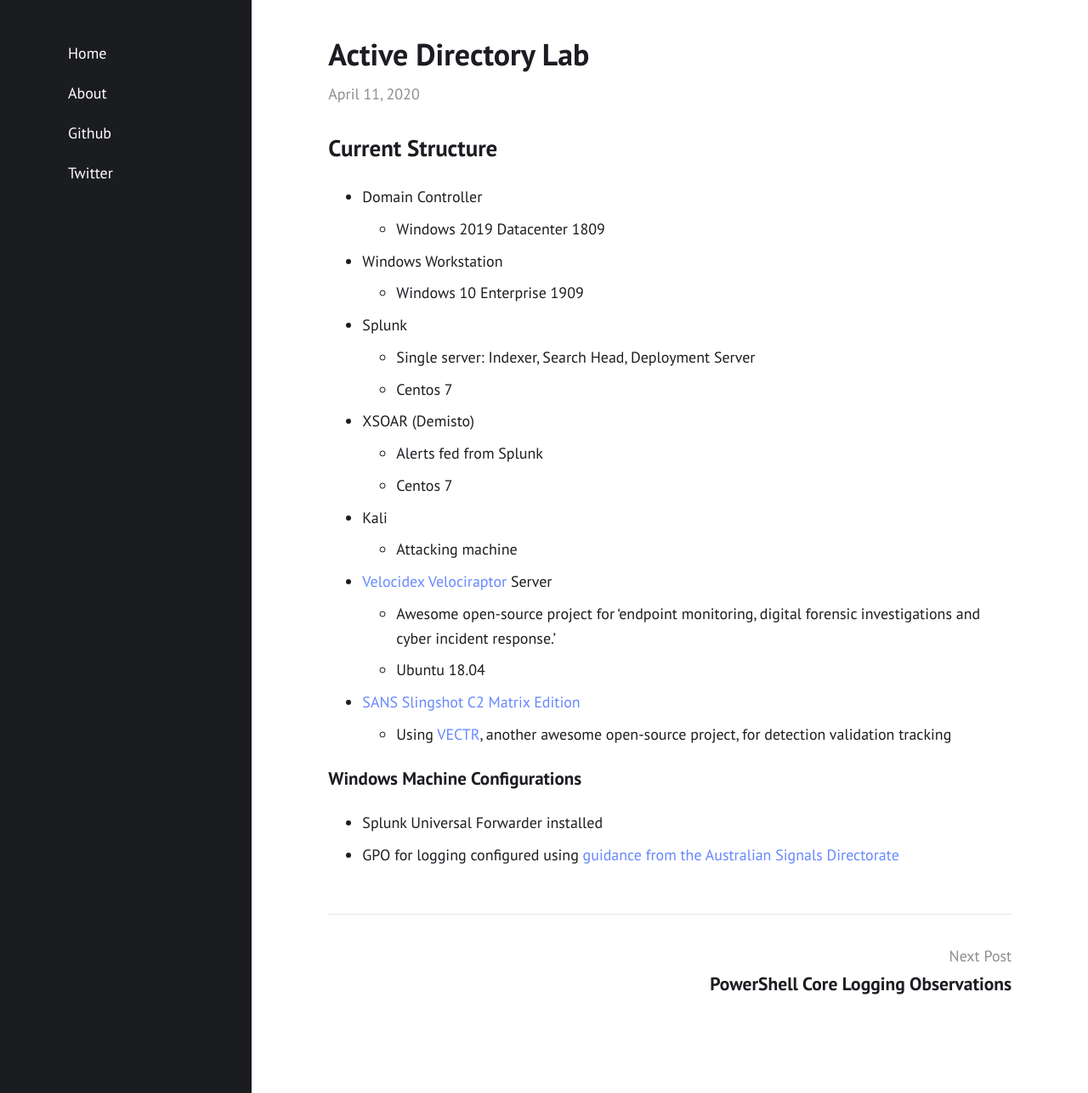
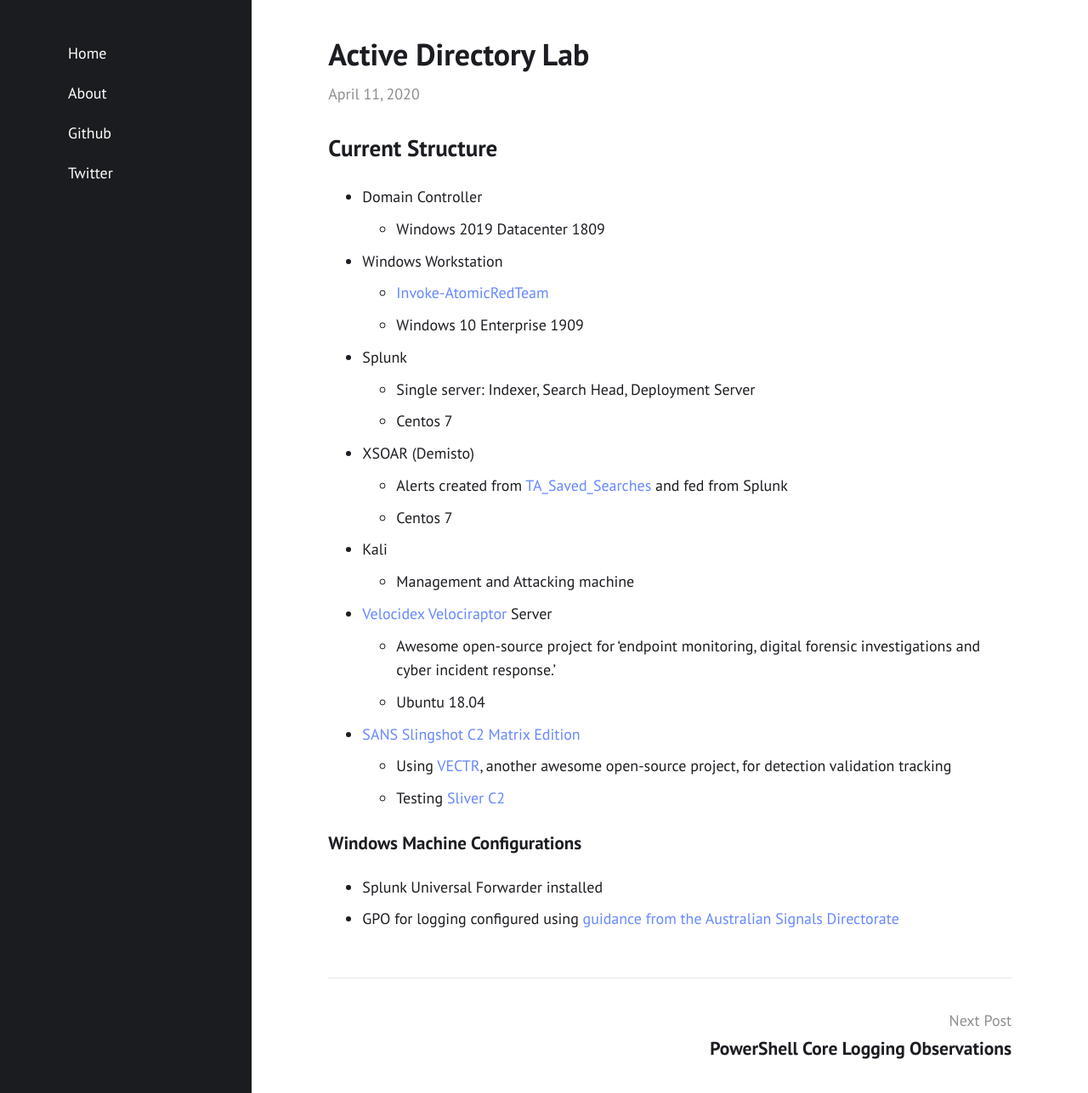
Before and after one commit to teddy-ROxPin/teddy-ROxPin.github.io, a Jekyll site: the page built from _posts/2020-04-11-active-directory-lab.md, in a window 1280 px wide and 1287 px high. Shown: the whole window at 85% size. Built offline with Jekyll 4.4.1, drawn with Linux system fonts in a browser that asks for light colours.

Commit message:
updated some host details

```diff
--- a/_posts/2020-04-11-active-directory-lab.md
+++ b/_posts/2020-04-11-active-directory-lab.md
@@ -6,26 +6,31 @@ layout: post
 * Domain Controller
     * Windows 2019 Datacenter 1809
 * Windows Workstation
+    * [Invoke-AtomicRedTeam]
     * Windows 10 Enterprise 1909
 * Splunk
     * Single server: Indexer, Search Head, Deployment Server
     * Centos 7
 * XSOAR (Demisto)
-    * Alerts fed from Splunk
+    * Alerts created from [TA_Saved_Searches] and fed from Splunk
     * Centos 7
 * Kali
-    * Attacking machine
+    * Management and Attacking machine
 * [Velocidex Velociraptor][velociraptor-homepage] Server
     * Awesome open-source project for 'endpoint monitoring, digital forensic investigations and cyber incident response.'
     * Ubuntu 18.04
 * [SANS Slingshot C2 Matrix Edition][slingshot-homepage]
     * Using [VECTR][vectr-homepage], another awesome open-source project, for detection validation tracking
+    * Testing [Sliver C2]
 
 ### Windows Machine Configurations
 * Splunk Universal Forwarder installed
 * GPO for logging configured using [guidance from the Australian Signals Directorate][asd-guidance]
 
 [asd-guidance]:             https://www.cyber.gov.au/publications/windows-event-logging-and-forwarding
+[Invoke-AtomicRedTeam]:     https://github.com/redcanaryco/invoke-atomicredteam
+[slingshot-homepage]:       https://www.sans.org/blog/introducing-slingshot-c2-matrix-edition/
+[Sliver C2]:                https://github.com/BishopFox/sliver
+[TA_Saved_Searches]:        https://github.com/teddy-ROxPin/TA_Sigma_Searches
+[vectr-homepage]:           https://vectr.io/
 [velociraptor-homepage]:    https://www.velocidex.com/
-[slingshot-homepage]:       https://www.sans.org/blog/introducing-slingshot-c2-matrix-edition/
-[vectr-homepage]:           https://vectr.io/
```
